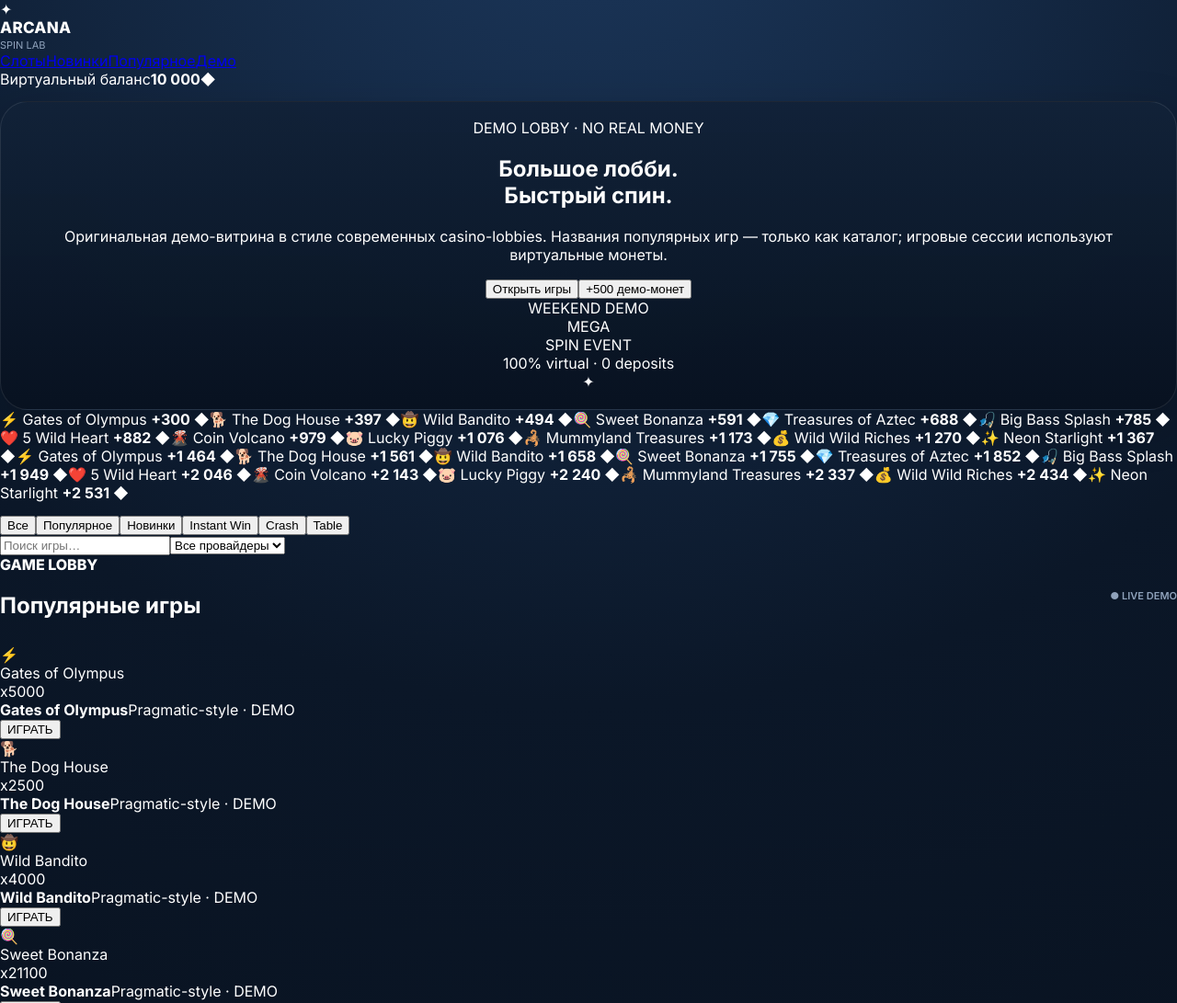
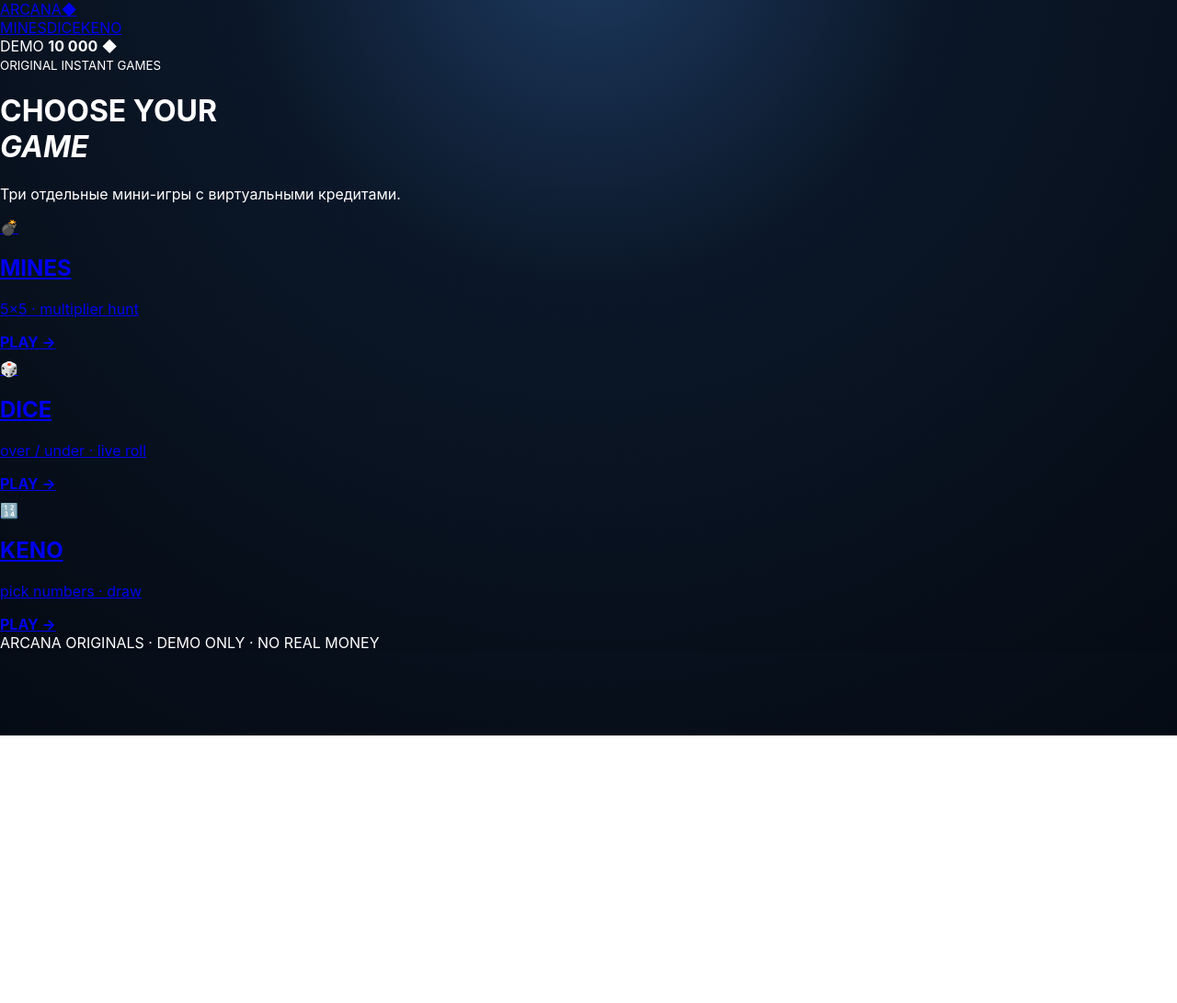
Before and after one commit to hisamutdinov22/Coin-BitUSD, a website: page demo-casino/public/index.html in a window 1280 px wide. Shown: the top 1091 px of the page at 92% size. After the commit the page ends 800 px from the top, so only its background shows below. Drawn offline with Linux system fonts and the light colour scheme.

Commit message:
Replace old slot lobby with instant games home

```diff
--- a/demo-casino/public/index.html
+++ b/demo-casino/public/index.html
@@ -1,19 +1 @@
-<!doctype html>
-<html lang="ru">
-<head>
-<meta charset="utf-8"><meta name="viewport" content="width=device-width,initial-scale=1">
-<meta name="description" content="Arcana Spin — демо-лобби слот-игр с виртуальными монетами."><title>Arcana Spin — Demo Lobby</title>
-<link rel="preconnect" href="https://fonts.googleapis.com"><link rel="preconnect" href="https://fonts.gstatic.com" crossorigin>
-<link href="https://fonts.googleapis.com/css2?family=Inter:wght@400;500;600;700;800&family=Space+Grotesk:wght@500;600;700&display=swap" rel="stylesheet">
-<link rel="stylesheet" href="/style.css"></head>
-<body>
-<header class="topbar"><div class="brand"><div class="brand-mark">✦</div><div><div class="brand-name">ARCANA</div><div class="brand-sub">SPIN LAB</div></div></div>
-<nav><a class="active" href="#games">Слоты</a><a href="#new">Новинки</a><a href="#popular">Популярное</a><a href="#demo">Демо</a></nav>
-<div class="account"><span>Виртуальный баланс</span><strong id="balance">10 000</strong><span class="coin">◆</span></div></header>
-<main>
-<section class="hero"><div class="hero-copy"><span class="eyebrow">DEMO LOBBY · NO REAL MONEY</span><h1>Большое лобби.<br><span>Быстрый спин.</span></h1><p>Оригинальная демо-витрина в стиле современных casino-lobbies. Названия популярных игр — только как каталог; игровые сессии используют виртуальные монеты.</p><div class="hero-actions"><button class="primary" onclick="document.getElementById('games').scrollIntoView({behavior:'smooth'})">Открыть игры</button><button class="ghost" onclick="claimBonus()">+500 демо-монет</button></div></div><div class="hero-banner"><div class="banner-kicker">WEEKEND DEMO</div><div class="banner-title">MEGA<br>SPIN EVENT</div><div class="banner-sub">100% virtual · 0 deposits</div><div class="orb">✦</div></div></section>
-<section class="ticker"><div class="ticker-track" id="ticker"></div></section>
-<section id="games" class="section"><div class="toolbar"><div class="tabs"><button class="active" data-filter="all">Все</button><button data-filter="popular">Популярное</button><button data-filter="new">Новинки</button><button data-filter="instant">Instant Win</button><button data-filter="crash">Crash</button><button data-filter="table">Table</button></div><div class="filters"><input id="search" placeholder="Поиск игры…"><select id="provider"><option value="all">Все провайдеры</option><option>Pragmatic-style</option><option>Originals</option><option>Arcana Lab</option></select></div></div><div class="section-title"><div><span class="eyebrow">GAME LOBBY</span><h2 id="title">Популярные игры</h2></div><span class="live">● LIVE DEMO</span></div><div id="grid" class="game-grid"></div></section>
-<section id="demo" class="section demo-wrap"><div class="play-panel"><div class="play-top"><div><span class="eyebrow">DEMO PLAY</span><h2 id="selected">Выбери игру</h2></div><div class="mini-balance">◆ <b id="miniBalance">10 000</b></div></div><div class="reels" id="reels"></div><div class="play-controls"><button class="round" onclick="changeBet(-50)">−</button><div class="bet"><small>СТАВКА</small><b id="bet">100</b></div><button class="round" onclick="changeBet(50)">+</button><button class="spin" id="spin" onclick="spin()">SPIN</button></div><div id="result" class="result">Выбери игру в лобби</div></div></section>
-<section class="info-row"><div><b>◆ Виртуальная валюта</b><span>Без депозитов и вывода средств.</span></div><div><b>⚡ Быстрый интерфейс</b><span>Адаптирован под телефон и ПК.</span></div><div><b>🎰 Демо-слоты</b><span>Оригинальная визуальная оболочка.</span></div></section>
-</main><footer><span>18+ · DEMO ONLY · NO REAL MONEY</span><span>ARCANA SPIN © 2026</span></footer><div id="toast" class="toast"></div><script src="/app.js"></script></body></html>
+<!doctype html><html lang="ru"><head><meta charset="utf-8"><meta name="viewport" content="width=device-width,initial-scale=1"><title>Arcana Originals</title><link rel="stylesheet" href="/style.css"></head><body><header><a class="logo" href="/">ARCANA<span>◆</span></a><nav><a href="/mines.html">MINES</a><a href="/dice.html">DICE</a><a href="/keno.html">KENO</a></nav><div class="wallet">DEMO <b id="balance">10 000</b> ◆</div></header><main class="home"><div class="home-title"><small>ORIGINAL INSTANT GAMES</small><h1>CHOOSE YOUR<br><i>GAME</i></h1><p>Три отдельные мини-игры с виртуальными кредитами.</p></div><div class="cards"><a href="/mines.html" class="game-link mines-card"><span>💣</span><h2>MINES</h2><p>5×5 · multiplier hunt</p><b>PLAY →</b></a><a href="/dice.html" class="game-link dice-card"><span>🎲</span><h2>DICE</h2><p>over / under · live roll</p><b>PLAY →</b></a><a href="/keno.html" class="game-link keno-card"><span>🔢</span><h2>KENO</h2><p>pick numbers · draw</p><b>PLAY →</b></a></div></main><footer>ARCANA ORIGINALS · DEMO ONLY · NO REAL MONEY</footer></body></html>
```
